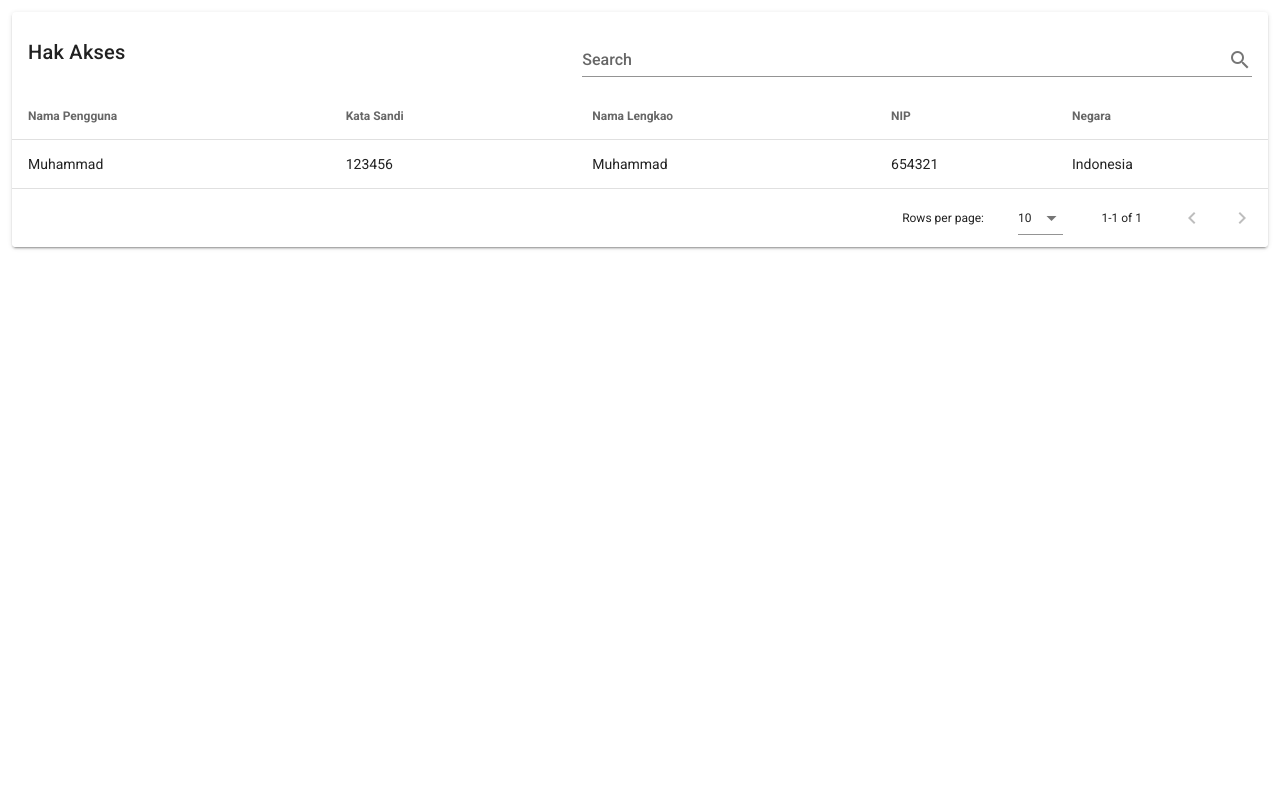
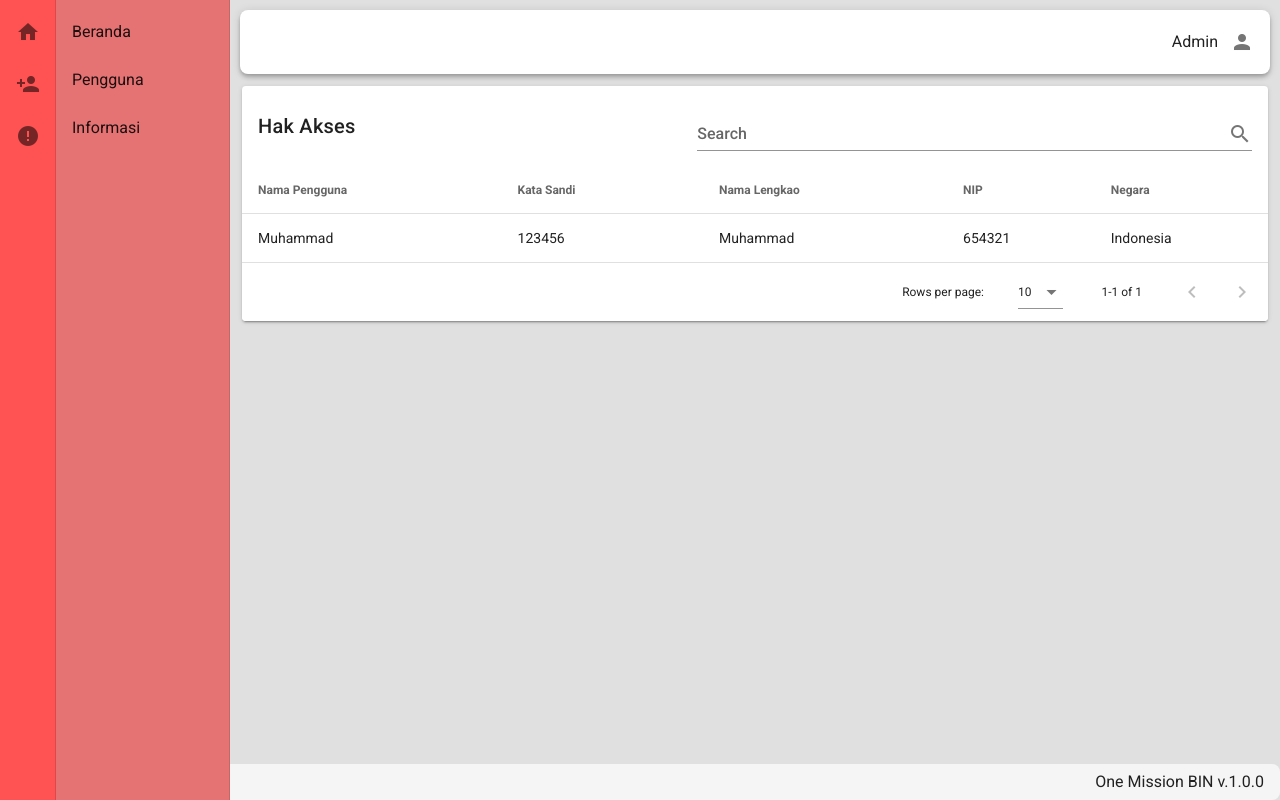
Before and after one commit to cahyogi288/bin, a Vue app: page /hakakses in a window 1280 px wide. Built offline with nearby package versions, Linux system fonts and the light colour scheme.

Commit message:
sidebar appbar footer and content hak akses example done

```diff
--- /dev/null
+++ b/src/components/Appbar.vue
@@ -0,0 +1,46 @@
+<template>
+    <div>
+        <v-app-bar
+        app
+        style="margin: 10px;"
+        class="rounded-lg white">
+            <v-spacer></v-spacer>
+
+            <v-menu
+            left
+            bottom
+            >
+                <template v-slot:activator="{ on, attrs }">
+                    <v-btn
+                    icon
+                    v-bind="attrs"
+                    v-on="on">
+                        <v-icon>mdi-account</v-icon>
+                    </v-btn>
+                    <span>Admin</span>
+                </template>
+
+                <v-list>
+                    <v-list-item
+                    v-for="n in listRight"
+                    :key="n"
+                    @click="() => {}">
+                        <v-list-item-title>{{ n }}</v-list-item-title>
+                    </v-list-item>
+                </v-list>
+
+            </v-menu>
+
+        </v-app-bar>
+    </div>
+</template>
+
+<script>
+export default {
+    data() {
+        return {
+            listRight: ["Logout"]
+        }
+    },
+}
+</script>
--- /dev/null
+++ b/src/components/Footer.vue
@@ -0,0 +1,6 @@
+<template>
+    <v-footer class="rounded-lg ">
+    <v-spacer></v-spacer>
+    <div>One Mission BIN v.1.0.0</div>
+  </v-footer>
+</template>
--- a/src/components/Sidebar.vue
+++ b/src/components/Sidebar.vue
@@ -1,6 +1,6 @@
 <template>
-    <v-app
-    style="background-color: #ECEFF1">
+    <!-- <v-app
+    style="background-color: #ECEFF1"> -->
         <!-- <v-card
         > -->
             <v-navigation-drawer
@@ -44,42 +44,9 @@
 
             </v-navigation-drawer>
 
-            <div>
-                <v-app-bar
-                app
-                style="margin: 10px"
-                class="rounded-sm white">
-                    <v-spacer></v-spacer>
 
-                    <v-menu
-                    left
-                    bottom
-                    >
-                        <template v-slot:activator="{ on, attrs }">
-                            <v-btn
-                            icon
-                            v-bind="attrs"
-                            v-on="on">
-                                <v-icon>mdi-account</v-icon>
-                            </v-btn>
-                            <!-- <span>Admin</span> -->
-                        </template>
-
-                        <v-list>
-                            <v-list-item
-                            v-for="n in listRight"
-                            :key="n"
-                            @click="() => {}">
-                                <v-list-item-title>{{ n }}</v-list-item-title>
-                            </v-list-item>
-                        </v-list>
-
-                    </v-menu>
-
-                </v-app-bar>
-            </div>
         <!-- </v-card> -->
-    </v-app>
+    <!-- </v-app> -->
 </template>
 
 <script>
--- a/src/views/Login.vue
+++ b/src/views/Login.vue
@@ -1,9 +1,12 @@
 <template>
-<v-app id="inspire">
+
+<v-app>
     <!-- <v-main> -->
-        <!-- <v-card > -->
-            <v-row>
-                <v-col md="4" height="100%" cols="12">
+        <!-- <v-card style="width: 100%;"> -->
+            <!-- <div > -->
+                <div style="width: 100%; padding-top:10px; padding-bottom:118px" class="image">
+                <v-row style="padding-top:80px">
+                    <v-col  md="4" cols="12">
 
                         <v-col md="12" cols="12" class="d-flex align-center justify-center">
                             <v-avatar
@@ -15,7 +18,7 @@
                             </v-avatar>
                         </v-col>
 
-                    <v-col md="12" cols="12">
+                        <v-col class="text-center" md="12" cols="12">
                             <v-text-field
                             label="Username"
                             prepend-icon="mdi-account">
@@ -25,17 +28,15 @@
                             label="Password"
                             prepend-icon="mdi-lock">
                             </v-text-field>
-                        <v-btn color="#FFF42E" block>
+                            <v-btn color="#FFF42E" style="padding-left:50px; padding-right: 50px" rounded>
                                 Sign In
                             </v-btn>
                             <v-row>
                                 <v-col md="6" cols="6">
                                     <v-checkbox
-
                                     label="Remember me"
                                     ></v-checkbox>
                                 </v-col>
-                            <!-- <v-spacer></v-spacer> -->
                                 <v-col md="6" cols="6" class="d-flex align-center justify-center" >
                                     <v-btn text>
                                     Forgot Password?
@@ -45,16 +46,41 @@
                         </v-col>
                     </v-col>
 
-                <v-col md="8" cols=12>
+                    <!-- <v-col md="8" cols=12>
                         <v-img
                         src="../assets/peta.png"
 
                         contain
                         class="grey darken-4"
                         ></v-img>
-                </v-col>
+                    </v-col> -->
                 </v-row>
+                </div>
+            <!-- </div> -->
         <!-- </v-card> -->
     <!-- </v-main> -->
 </v-app>
 </template>
+
+<script>
+export default {
+    data() {
+        return {
+            image: '@/assets/peta.png',
+        }
+    },
+    computed: {
+        // image() {
+        //     return {
+        //         backgroundImage: `url${require('../assets/peta.png')}`
+        //     }
+        // }
+    },
+}
+</script>
+
+<style scoped>
+.image {
+  background: url('../assets/image-peta.png') no-repeat center
+}
+</style>
--- a/src/views/admin/HakAkses.vue
+++ b/src/views/admin/HakAkses.vue
@@ -1,8 +1,9 @@
 <template>
-    <v-app>
-        <!-- <Sidebar/> -->
+    <v-app style="background-color: #E0E0E0">
+        <Sidebar/>
+        <Appbar />
 
-        <v-main>
+        <v-main style="margin-top: 10px;">
             <v-container fluid>
                 <v-card>
                     <v-card-title>
@@ -25,14 +26,20 @@
             </v-container>
         </v-main>
 
+        <Footer />
     </v-app>
 </template>
 
 <script>
 import Sidebar from '@/components/Sidebar.vue'
+import Appbar from '@/components/Appbar.vue'
+import Footer from '@/components/Footer.vue'
+
 export default {
     components: {
         Sidebar,
+        Appbar,
+        Footer
     },
     data() {
         return {
```
Also changed, not shown: src/assets/image-peta.png (added). Lines whose indentation alone changed are shown as unchanged.
